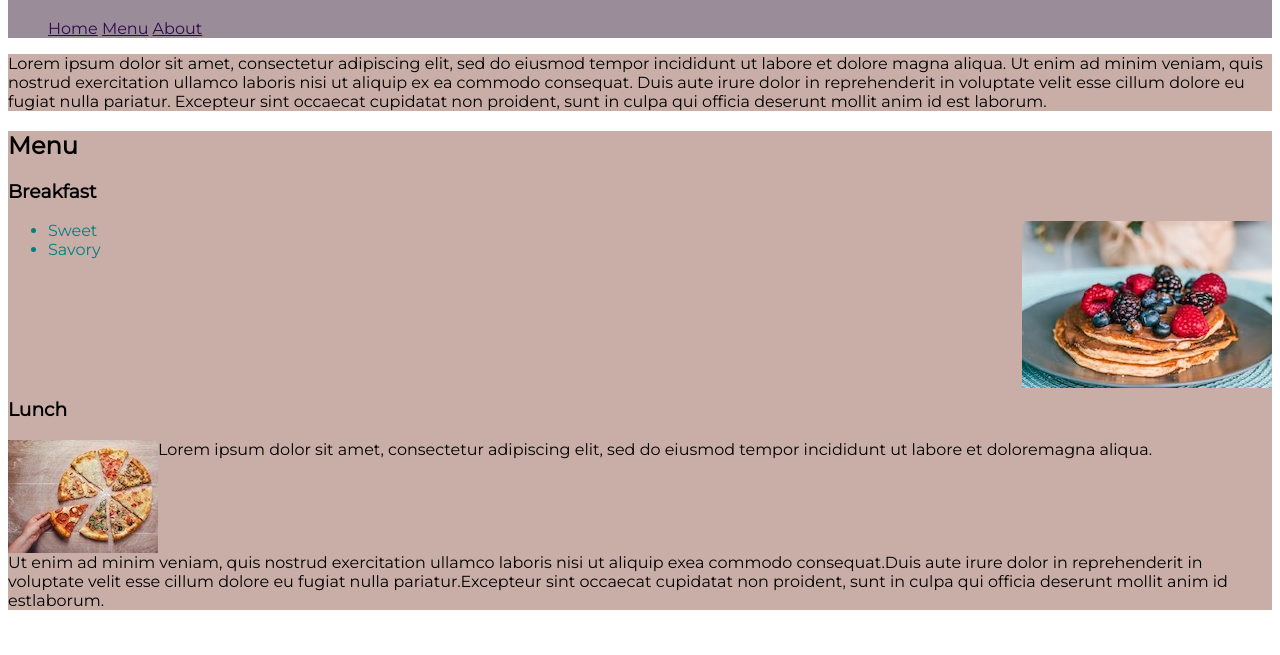
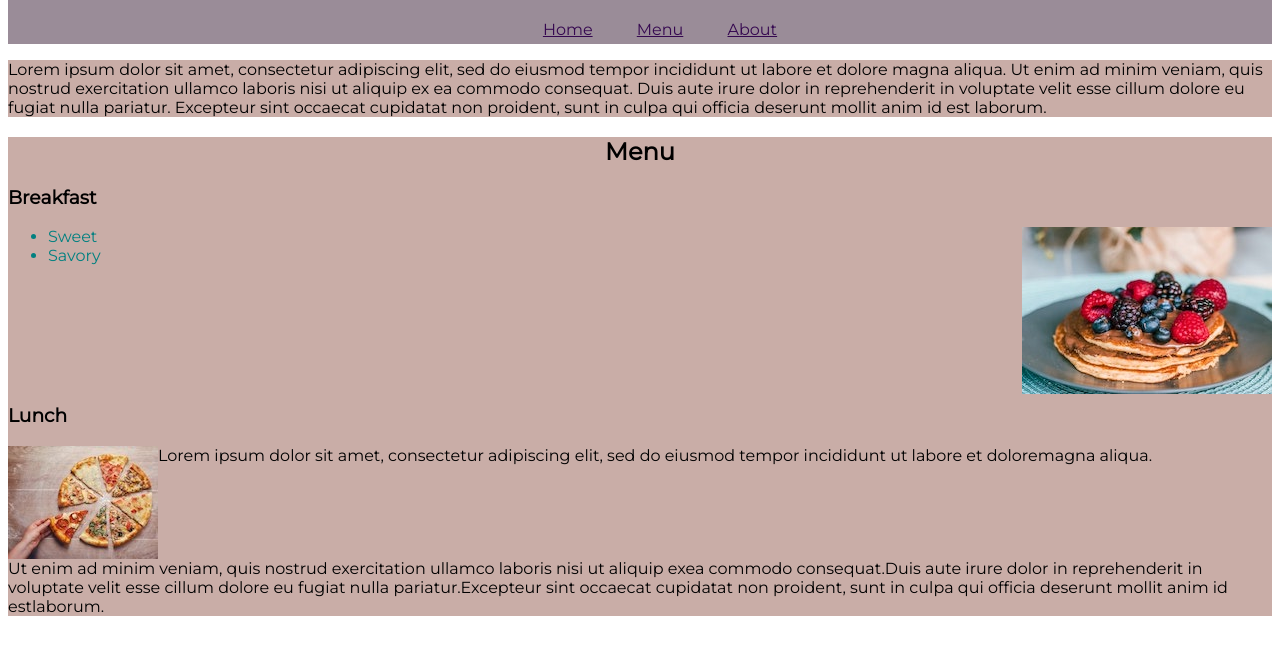
Before and after one commit to a17876/midterm, a plain HTML site: page index.html in a window 1280 px wide. Shown: the part 71-726 px from the top of the page. Drawn offline with Linux system fonts and the light colour scheme.

Commit message:
nav text align center and padding

```diff
--- a/css/stylesheet.css
+++ b/css/stylesheet.css
@@ -30,11 +30,13 @@ section{
 div.breakfast img{
     float:right;
 }
-
+nav{
+    text-align: center;
+}
 nav li{
     list-style-type: none;
     display: inline-block;
-    margin:auto;
+    padding: 1px 20px 5px;
 }
 nav a:link{
     color:rgb(53,8,80);
@@ -73,3 +75,6 @@ ul.list{
 p.pizza2{
     clear:left;
 }
+#menu{
+    text-align: center;
+}
```
